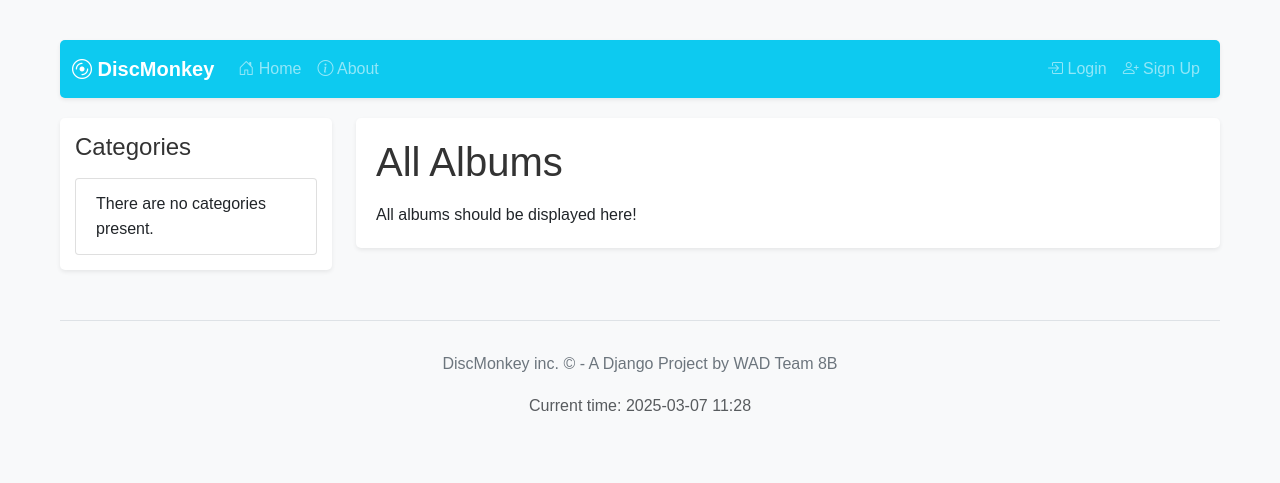
After one commit to mahid-khan/DiscMonkey, a Django app: page /rango/all_albums in a window 1280 px wide. The commit adds this page. Shown: the top 483 px of the page. Run offline with Django 3.2, Linux system fonts and the light colour scheme; some libraries are stand-ins or nearby versions.

Commit message:
Isla added View All Albums button and page.

```diff
--- a/rango/urls.py
+++ b/rango/urls.py
@@ -14,4 +14,5 @@ urlpatterns = [
     path('login/', views.user_login, name='login'),
     path('restricted/', views.restricted, name='restricted'),
     path('logout/', views.user_logout, name='logout'),
+    path('all_albums', views.all_albums, name='all_albums'),
 ]
--- a/rango/views.py
+++ b/rango/views.py
@@ -21,6 +21,10 @@ def index(request):
     visitor_cookie_handler(request)
 
     return render(request, 'rango/index.html', context=context_dict)
+
+def all_albums(request):
+    context_dict = {}
+    return render(request, 'rango/all_albums.html', context=context_dict)
 
 def about(request):
     context_dict = {}
--- /dev/null
+++ b/templates/rango/all_albums.html
@@ -0,0 +1,14 @@
+{% extends 'rango/base.html' %}
+{% load staticfiles %}
+
+{% block title_block %}
+    All Albums
+{% endblock %}
+
+{% block body_block %}
+    <h1>All Albums</h1>
+    <div>
+        All albums should be displayed here! <br />
+    </div>
+
+{% endblock %}
--- a/templates/rango/index.html
+++ b/templates/rango/index.html
@@ -49,5 +49,8 @@
 
     <a href="{% url 'rango:reviews' %}">New reviews</a>
 
+    <div>
+        <a href="{% url 'rango:all_albums' %}">View All Albums</a>
+    </div>
 
 {% endblock %}
```
